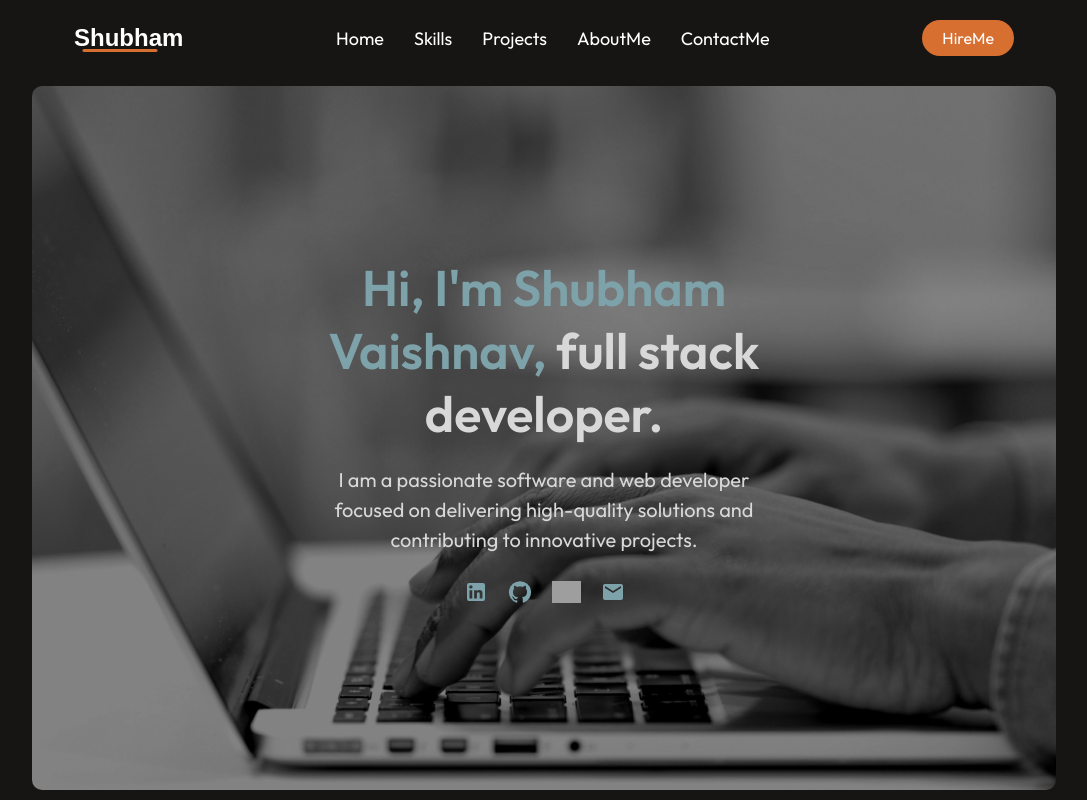
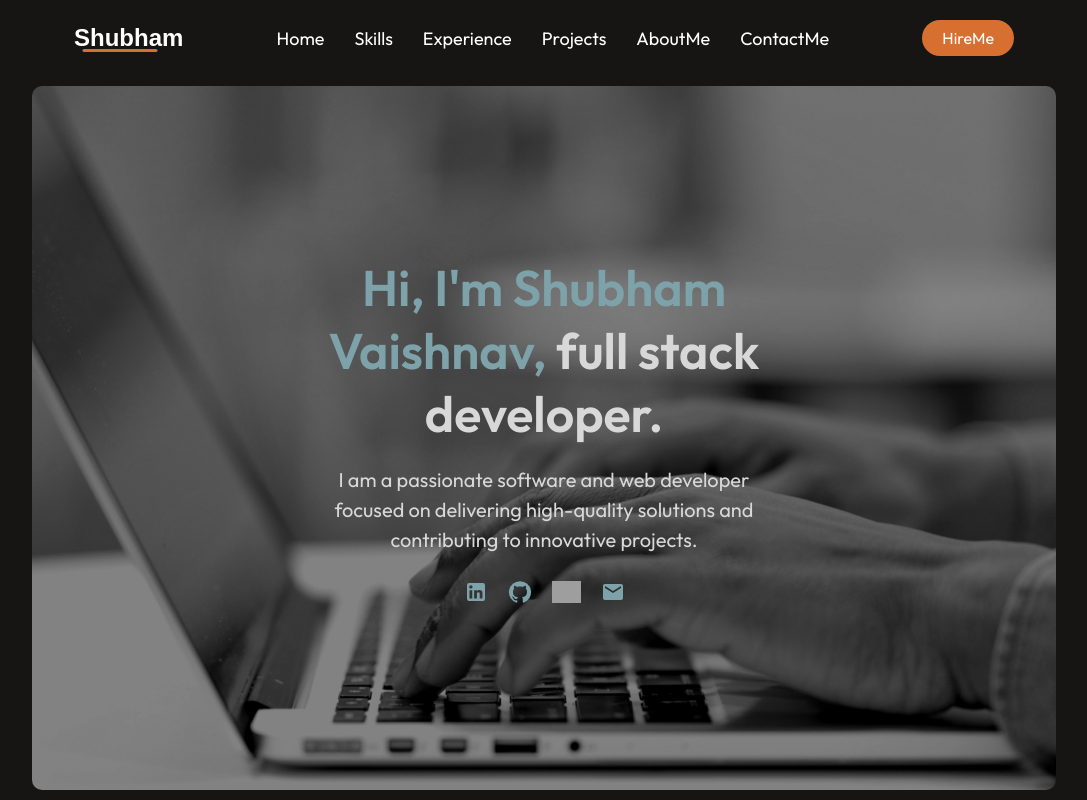
Before and after one commit to Shubhamvaishnav18/Portfolio, a React (Vite) app: page / in a window 1280 px wide. Shown: the top 800 px of the page, without its empty margins (96-1183 px from the left). Built offline with nearby package versions, Linux system fonts and the light colour scheme; grey boxes are pictures that could not be loaded; a web font is replaced by a local one.

Commit message:
Update Navbar.jsx

```diff
--- a/src/Components/Navbar/Navbar.jsx
+++ b/src/Components/Navbar/Navbar.jsx
@@ -25,6 +25,7 @@ const Navbar = () => {
                 <img src={menu_close} onClick={closeMenu} alt="" className="nav-mob-close" />
                 <li><NavLink to='/'>Home</NavLink></li>
                 <li><NavLink to='/skills'>Skills</NavLink></li>
+                <li><NavLink to='/experience'>Experience</NavLink></li>
                 <li><NavLink to='/projects'>Projects</NavLink></li>
                 <li><NavLink to='/about'>AboutMe</NavLink></li>
                 <li><NavLink to='/contact'>ContactMe</NavLink></li>
```
